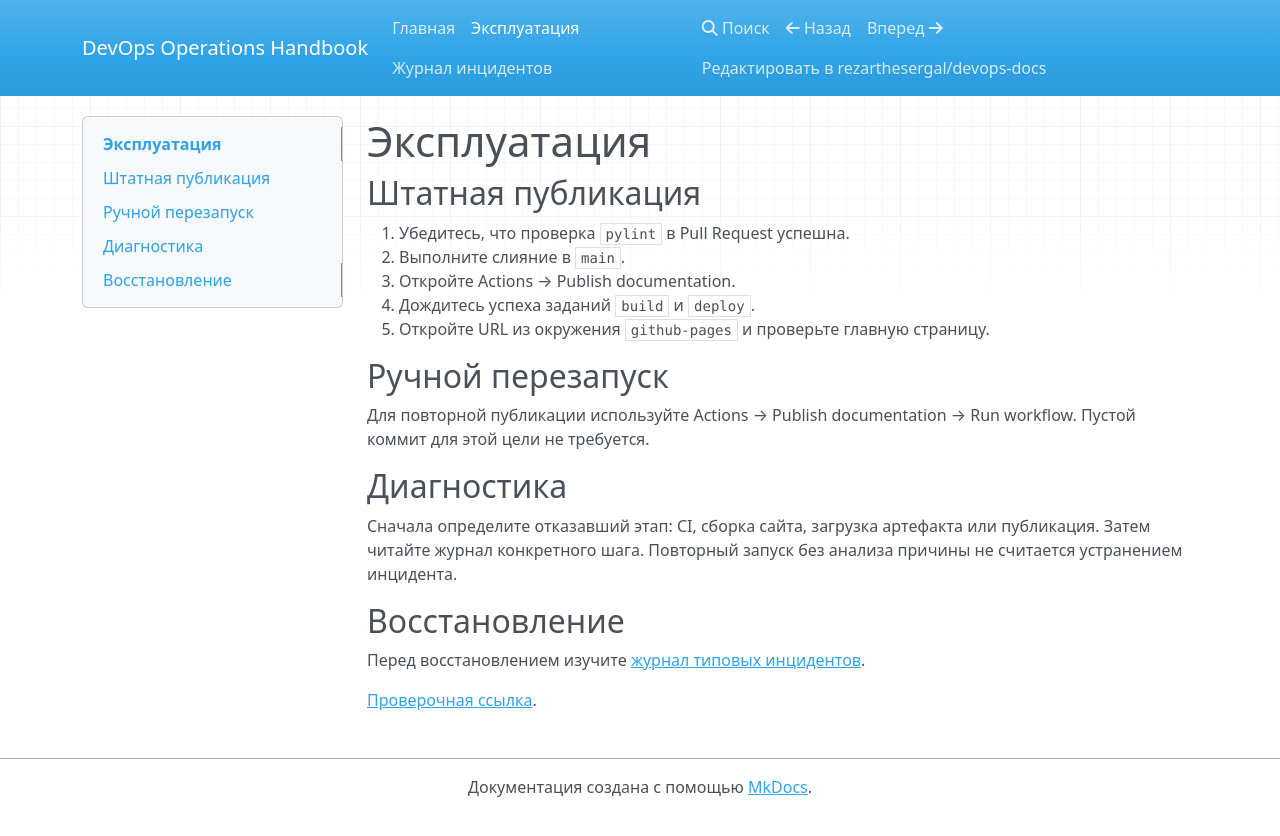
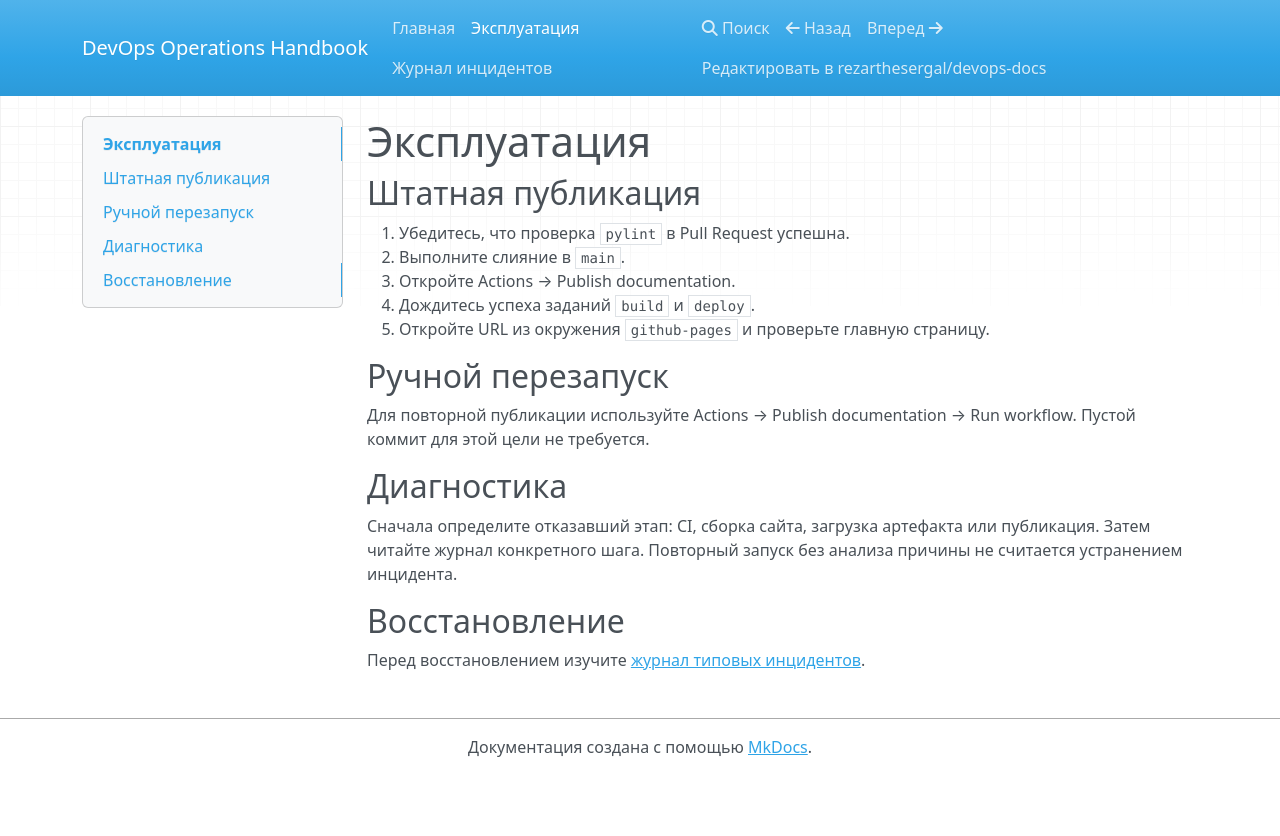
Before and after one commit to RezarTheSergal/devops-docs, an MkDocs documentation site: the page built from docs/runbook.md, in a window 1280 px wide. Shown: the top 836 px of the page. Built offline with MkDocs 1.6.1, drawn with Linux system fonts in a browser that asks for light colours; nearby versions of some CDN libraries.

Commit message:
docs: убрал

```diff
--- a/docs/runbook.md
+++ b/docs/runbook.md
@@ -19,5 +19,3 @@
 ## Восстановление
 
 Перед восстановлением изучите [журнал типовых инцидентов](incidents.md).
-
-[Проверочная ссылка](missing-page.md).
```
